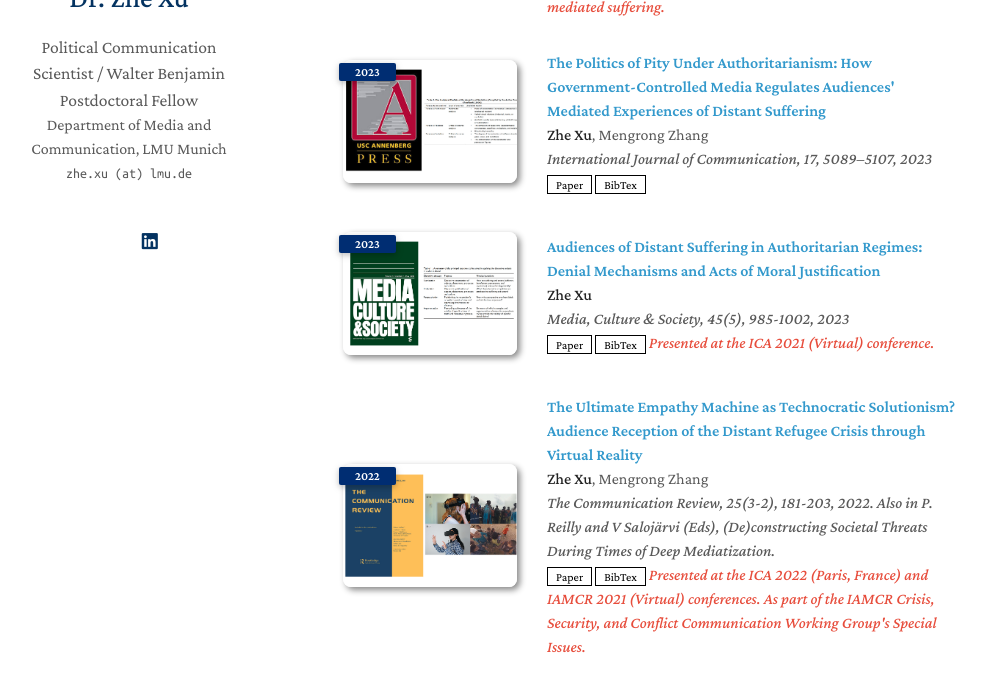
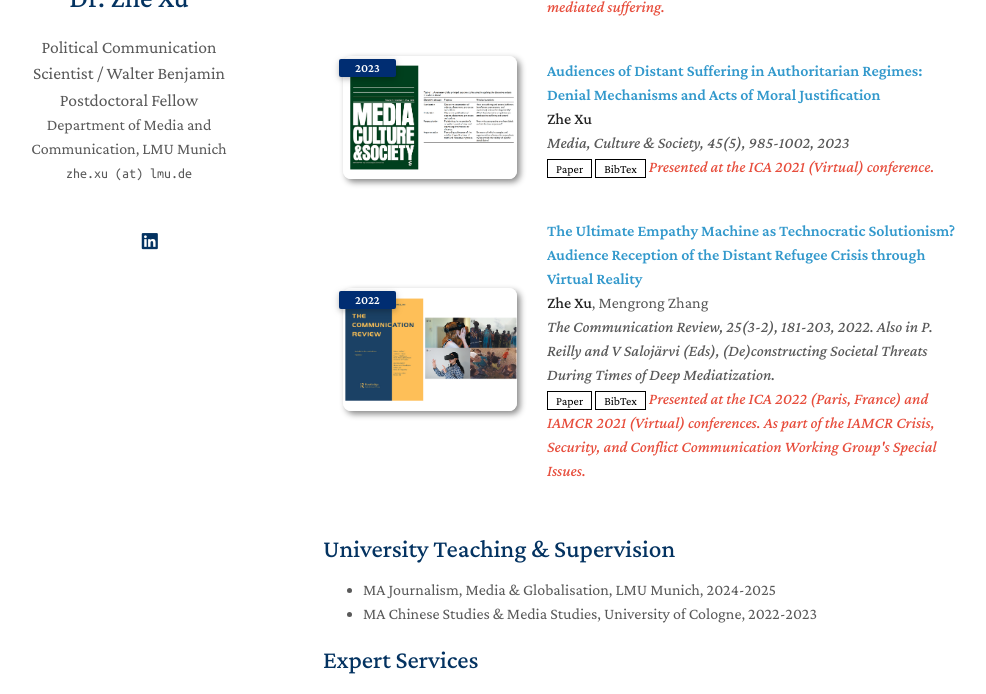
Before and after one commit to zhexuphd/home, a Jekyll site: the page built from index.md, in a window 1280 px wide and 900 px high, scrolled down 472 px, cut to the strip 206-900 px from the top of the window. Shown: the whole strip, without its empty margins (147-1133 px from the left). Built offline with Jekyll 4.4.1, drawn with Linux system fonts in a browser that asks for light colours; a style sheet for code colours, icons or effects is not loaded; our own code applies the rules of GitHub Pages for plain Markdown files.

Commit message:
Update publications.yml

```diff
--- a/_data/publications.yml
+++ b/_data/publications.yml
@@ -8,14 +8,6 @@ main:
     bibtex: https://gist.githubusercontent.com/zhexuphd/0ec9134e3b5f077b5b2c443e96947240/raw/d04e8d6b3575742312460b2aadbd2d9f94a0e188/gistfile1.txt
     notes: Presented at the ICA 2023 conference (Toronto, Canada) and the ECREA 2022 preconference on the ethics of mediated suffering.
     image: ./assets/img/icg.jpg
-
-  - title: "The Politics of Pity Under Authoritarianism: How Government-Controlled Media Regulates Audiences' Mediated Experiences of Distant Suffering"
-    authors: <strong>Zhe Xu</strong>, Mengrong Zhang
-    conference_short: 2023
-    conference: International Journal of Communication, 17, 5089–5107, 2023
-    paper: https://ijoc.org/index.php/ijoc/article/view/19850
-    bibtex: https://gist.githubusercontent.com/zhexuphd/0ec9134e3b5f077b5b2c443e96947240/raw/d04e8d6b3575742312460b2aadbd2d9f94a0e188/gistfile1.txt
-    image: ./assets/img/ijoc.jpg
 
   - title: "Audiences of Distant Suffering in Authoritarian Regimes: Denial Mechanisms and Acts of Moral Justification"
     authors: <strong>Zhe Xu</strong>
```
